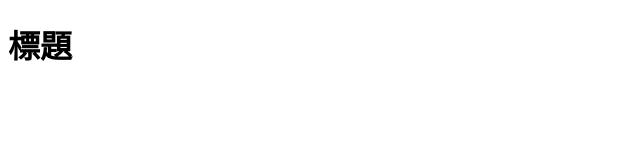
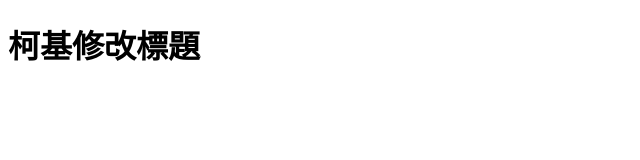
Before and after one commit to windjim/h10, a plain HTML site: page index.html in a window 1280 px wide. Shown: the whole page, without its empty margins (0-640 px from the left). Drawn offline with Linux system fonts and the light colour scheme.

Commit message:
修改h1文字

```diff
--- a/index.html
+++ b/index.html
@@ -6,6 +6,6 @@
     <title>修改 title</title>
   </head>
   <body>
-    <h1>標題</h1>
+    <h1>柯基修改標題</h1>
   </body>
 </html>
```
